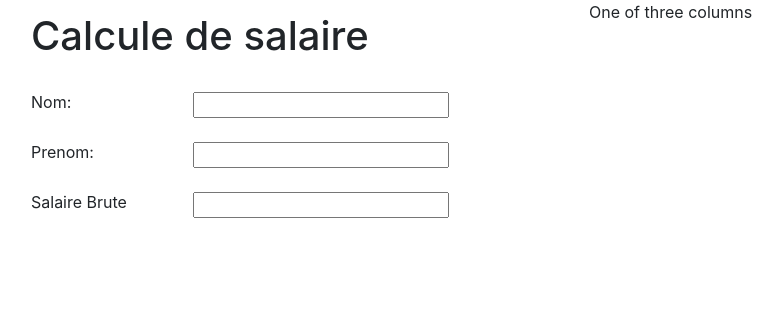
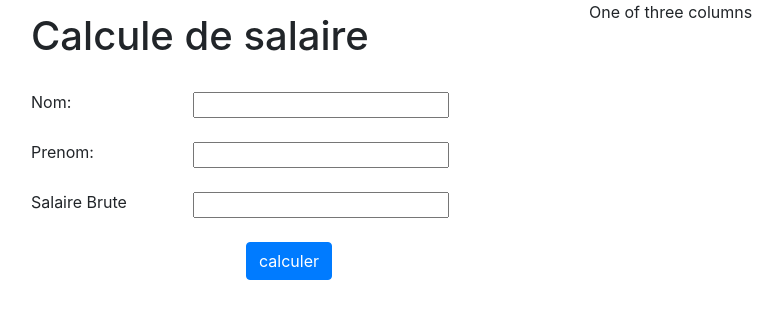
Before and after one commit to khalillakhdhar/TP_divers_php, a PHP site: page / in a window 1280 px wide. Shown: the top 319 px of the page, without its empty margins (66-849 px from the left). Run offline with PHP 8.4, Linux system fonts and the light colour scheme.

Commit message:
Update index.php

```diff
--- a/index.php
+++ b/index.php
@@ -28,6 +28,11 @@
                             <td>Salaire Brute</td>
                             <td><input type="text" name="salaire"></td>
                         </tr>
+                        <tr>
+                            <td align="center" colspan="2">
+                                <input type="submit" class="btn btn-primary" value="calculer">
+                            </td>
+                        </tr>
                     </table>
 
 
```
